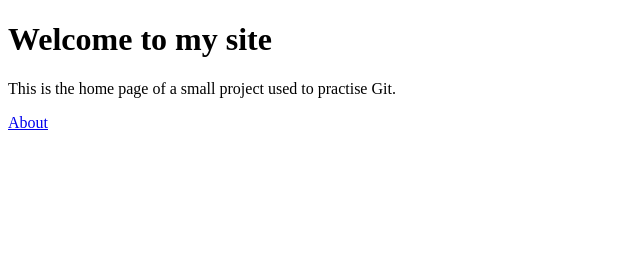
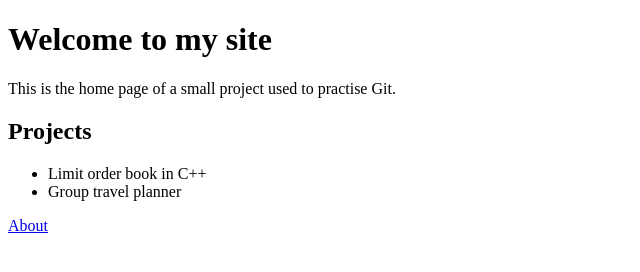
Before and after one commit to kushaltalati/git-workflow-assignment, a plain HTML site: page index.html in a window 1280 px wide. Shown: the whole page, without its empty margins (0-640 px from the left). Drawn offline with Linux system fonts and the light colour scheme.

Commit message:
Add projects section to home page

```diff
--- a/index.html
+++ b/index.html
@@ -7,6 +7,11 @@
 <body>
   <h1>Welcome to my site</h1>
   <p>This is the home page of a small project used to practise Git.</p>
+  <h2>Projects</h2>
+  <ul>
+    <li>Limit order book in C++</li>
+    <li>Group travel planner</li>
+  </ul>
   <a href="about.html">About</a>
 </body>
 </html>
```
